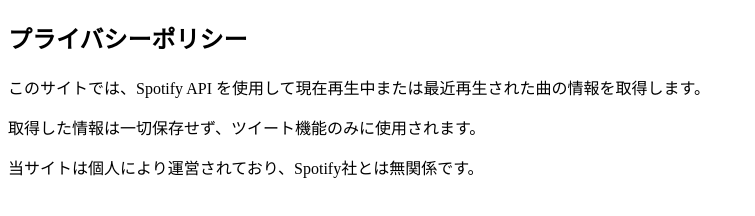
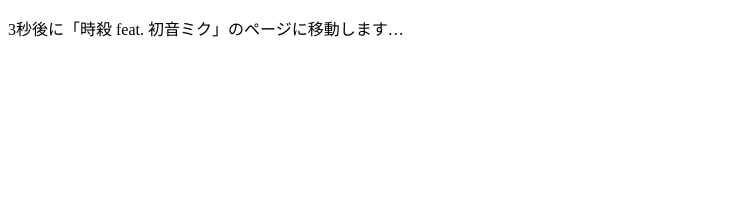
Before and after one commit to kenhato/rest_now, a plain HTML site: page index.html in a window 1280 px wide. Shown: the whole page, without its empty margins (0-755 px from the left). Drawn offline with Linux system fonts and the light colour scheme.

Commit message:
Update index.html

```diff
--- a/index.html
+++ b/index.html
@@ -1,14 +1,20 @@
-<!-- public/privacy.html に置く用（コピペでOK） -->
 <!DOCTYPE html>
 <html lang="ja">
 <head>
   <meta charset="UTF-8">
-  <title>プライバシーポリシー</title>
+  <meta name="viewport" content="width=device-width, initial-scale=1.0">
+  <title>🎧 今聴いてる曲！</title>
+
+  <!-- Twitterカード -->
+  <meta name="twitter:card" content="summary_large_image">
+  <meta name="twitter:title" content="時殺  feat. 初音ミク / Seeka .">
+  <meta name="twitter:description" content="再生時間：3:55">
+  <meta name="twitter:image" content="https://i.ytimg.com/vi/LcljnfOlCx0/sddefault.jpg?sqp=-oaymwEWCJADEOEBIAQqCghqEJQEGHgg6AJIWg&rs=AMzJL3keDE8gtciG3nkDxDZkexuiu6XRzw">
+  <meta name="twitter:site" content="@your_twitter_handle"> <!-- 任意 -->
+
 </head>
+
 <body>
-  <h2>プライバシーポリシー</h2>
-  <p>このサイトでは、Spotify API を使用して現在再生中または最近再生された曲の情報を取得します。</p>
-  <p>取得した情報は一切保存せず、ツイート機能のみに使用されます。</p>
-  <p>当サイトは個人により運営されており、Spotify社とは無関係です。</p>
+
+  <p>3秒後に「時殺 feat. 初音ミク」のページに移動します…</p>
 </body>
-</html>
```
